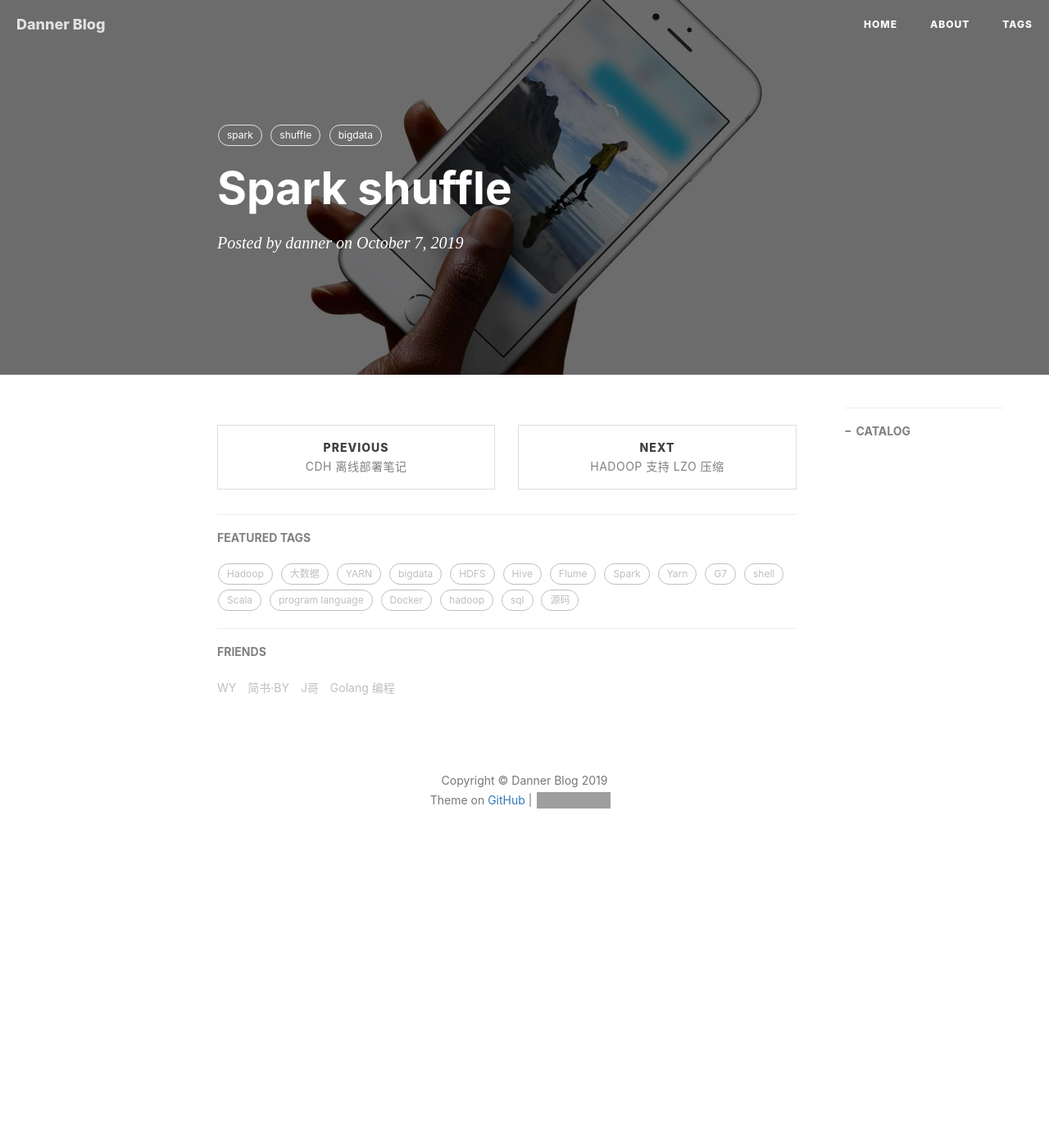
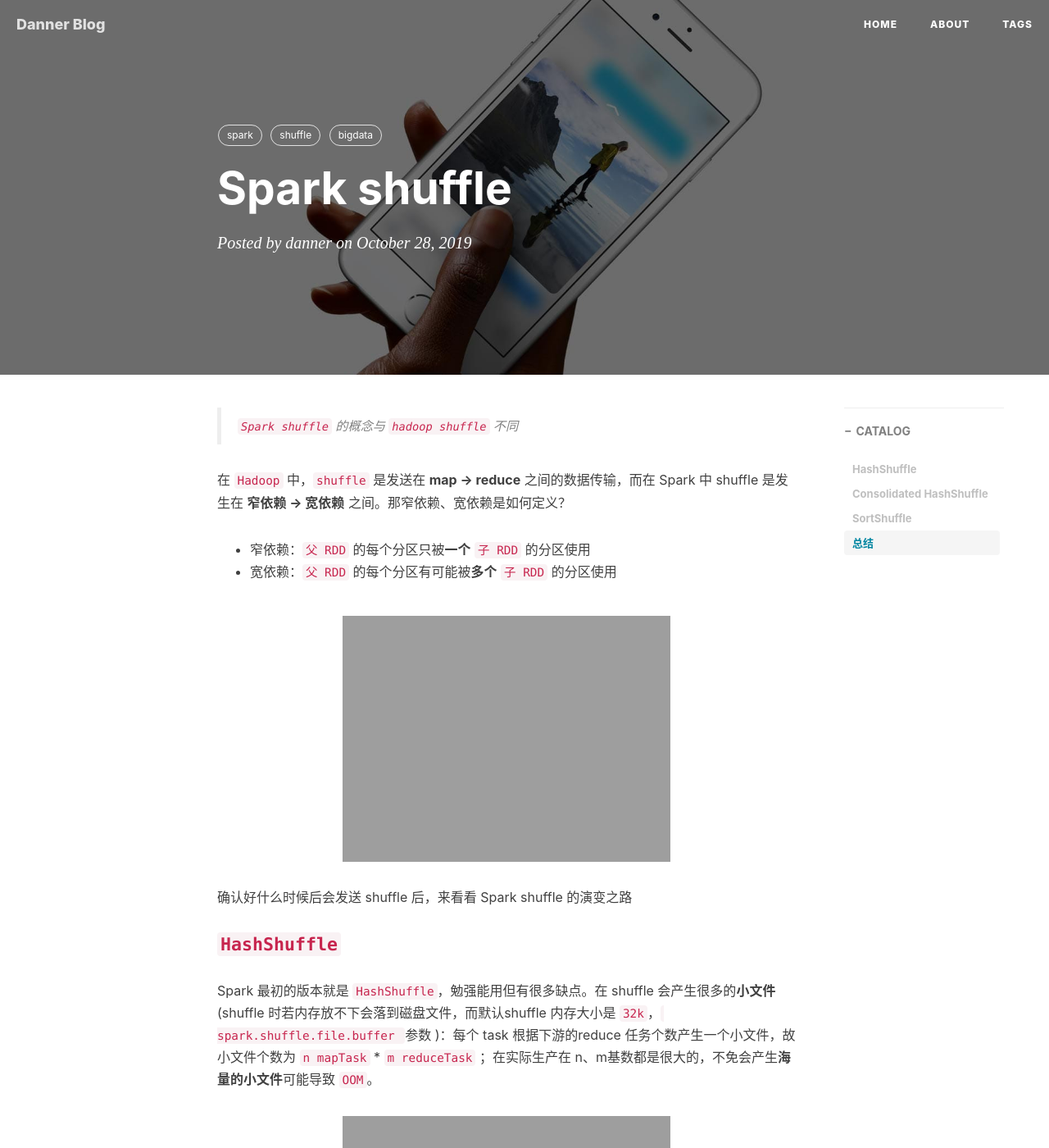
Before and after one commit to vendanner/vendanner.github.io, a Jekyll site: the page built from _posts/2019-10-28-Spark shuffle.md, in a window 1280 px wide and 1400 px high. Shown: the whole window at 82% size. Built offline with Jekyll 4.4.1, drawn with Linux system fonts in a browser that asks for light colours; nearby versions of some CDN libraries; comment, search, counter and statistics services are not loaded; some of the changed text lies outside the part shown; grey boxes are pictures that could not be loaded.

Commit message:
Update 2019-10-28-Spark shuffle.md

```diff
--- a/_posts/2019-10-28-Spark shuffle.md
+++ b/_posts/2019-10-28-Spark shuffle.md
@@ -2,7 +2,7 @@
 layout:     post
 title:      Spark shuffle
 subtitle:
-date:       2019-10-07
+date:       2019-10-28
 author:     danner
 header-img: img/post-bg-ios9-web.jpg
 catalog: true
@@ -11,3 +11,44 @@
     - shuffle
     - bigdata
 ---
+
+>  `Spark shuffle` 的概念与 `hadoop shuffle` 不同
+
+在 `Hadoop` 中，`shuffle` 是发送在 **map -> reduce** 之间的数据传输，而在 Spark 中 shuffle 是发生在 **窄依赖 -> 宽依赖** 之间。那窄依赖、宽依赖是如何定义？
+
+- 窄依赖：`父 RDD` 的每个分区只被**一个** `子 RDD` 的分区使用
+- 宽依赖：`父 RDD` 的每个分区有可能被**多个** `子 RDD` 的分区使用
+
+![](https://vendanner.github.io/img/Spark/shuffle_define.png)
+
+确认好什么时候后会发送 shuffle 后，来看看 Spark shuffle  的演变之路
+
+### `HashShuffle`
+
+Spark 最初的版本就是 `HashShuffle`，勉强能用但有很多缺点。在 shuffle 会产生很多的**小文件**(shuffle 时若内存放不下会落到磁盘文件，而默认shuffle 内存大小是 `32k`，` spark.shuffle.file.buffer ` 参数 )：每个 task 根据下游的reduce 任务个数产生一个小文件，故小文件个数为 `n mapTask` * `m reduceTask` ；在实际生产在 n、m基数都是很大的，不免会产生**海量的小文件**可能导致 `OOM`。
+
+![](https://vendanner.github.io/img/Spark/HashShuffle.png)
+
+### `Consolidated HashShuffle`
+
+`HashShuffle` 会产生这么多小文件，`Consolidated HashShuffle` 就是对它的改进。`Consolidated HashShuffle`  下，同个`Core`上执行的 task 会**共用** shuffle 文件即一个 `Core` 上不管有多少个 task 都只会生成 `m reduceTask` 个 shuffle 文件，对比于`HashShuffle` 是少了很多
+
+![](https://vendanner.github.io/img/Spark/Consolidated HashShuffle.png)
+
+### `SortShuffle`
+
+上述两种方式产生的小文件个数都是两个数的**乘积**，若两个数的基数不小那难免还是会产生大量的小文件。在 `Spark  1.1.0`  引进`SortShuffle` 就很好的解决了难题：shuffle 文件个数与 `m reduceTask`无关，只与任务的 `Exceutor 个数`相关
+
+![](https://vendanner.github.io/img/Spark/SortHash.png)
+
+如上图所示，每个 `mapTask` 只产生2个文件：`data`、`index`
+
+### 总结
+
+![](https://vendanner.github.io/img/Spark/all_shuffle.png)
+
+shuffle 文件数：`M = mapTask`，`C = 任务的 core 个数`，`R = reduceTask`
+
+-  `basic hashshuffle` : `M * R`
+- `Consolidated HashShuffle`：`C * R`
+- `SortShuffle`：`2 * M`
```
